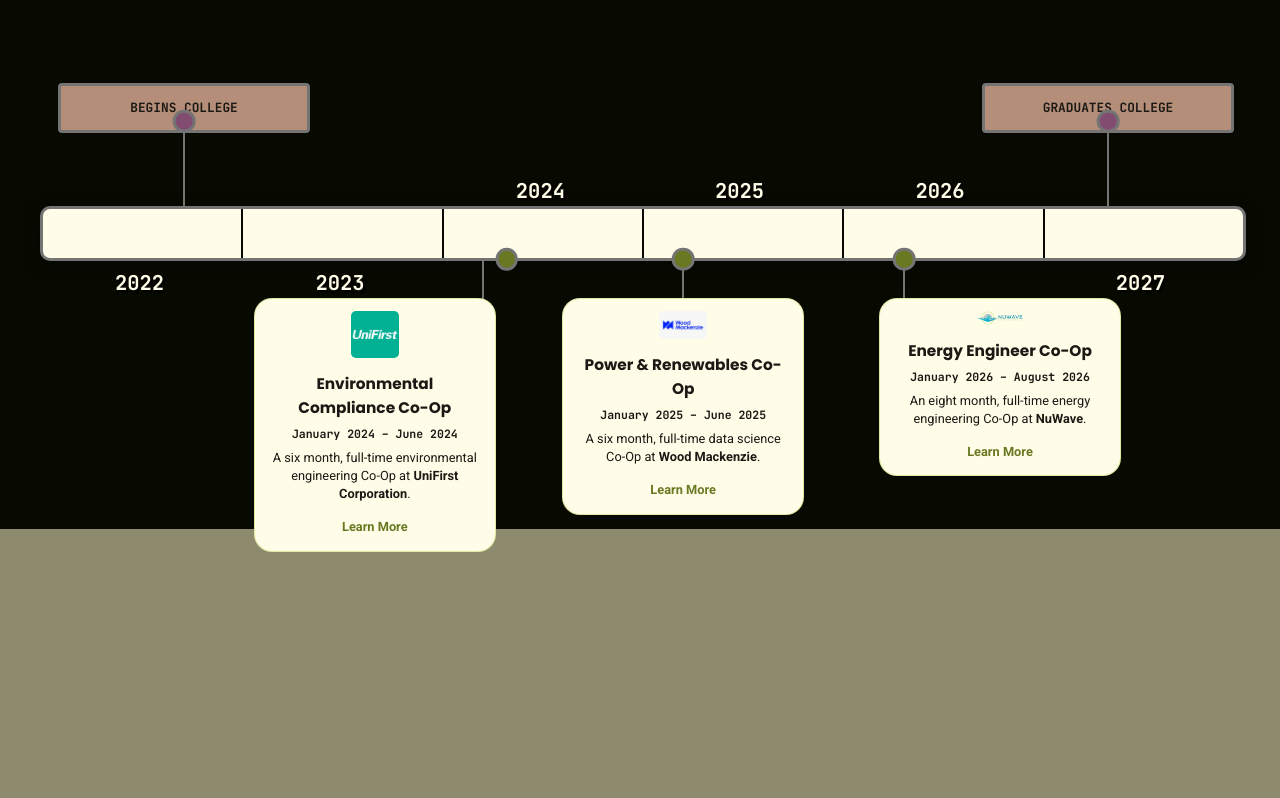
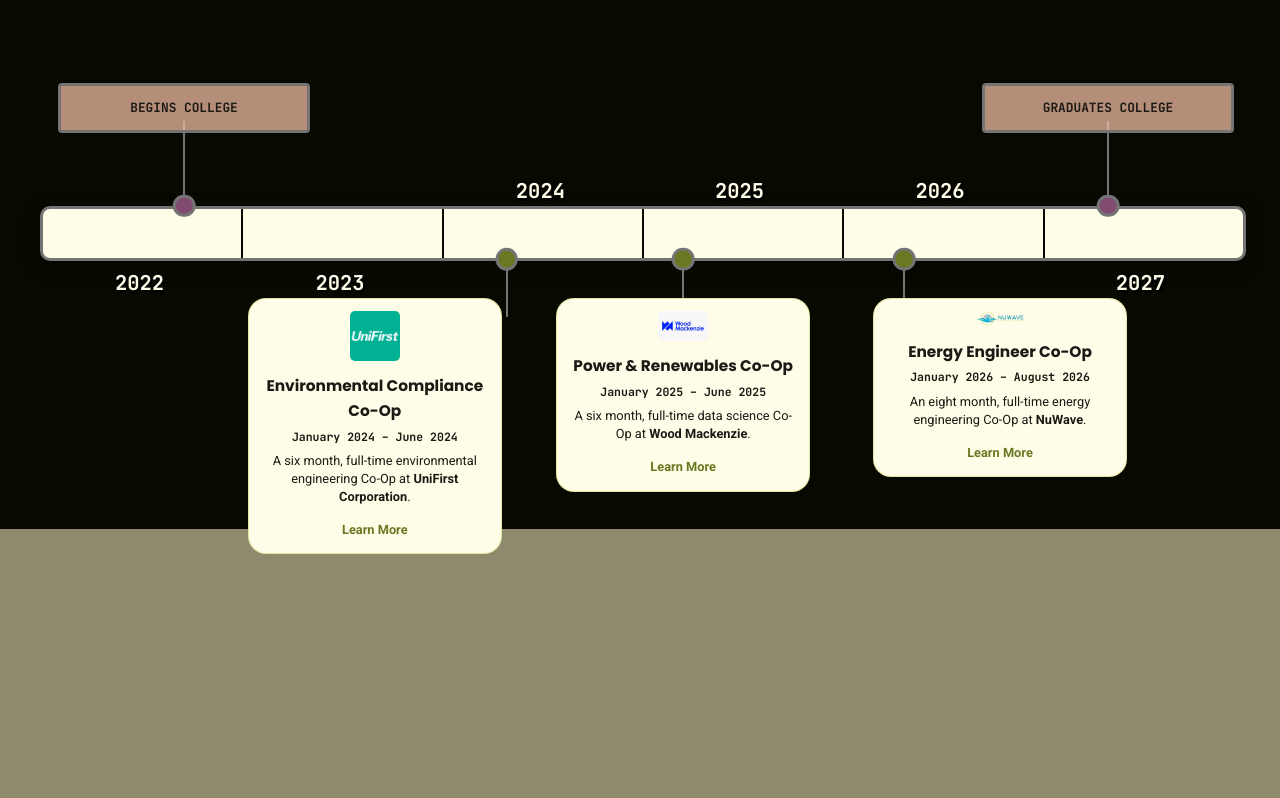
Before and after one commit to elliewilliams407/Danielle-Williams-Portfolio, a plain HTML site: page index.html in a window 1280 px wide. Shown: the part 3110-3908 px from the top of the page. Drawn offline with nearby package versions, Linux system fonts and the light colour scheme; a web font is replaced by a local one.

Commit message:
minor tweaks

```diff
--- a/index.html
+++ b/index.html
@@ -152,16 +152,16 @@ document.addEventListener('DOMContentLoaded', function () {
 
                 <!-- Milestone: begins college (end of 2022) -->
                 <div class="exp-node-line" style="left:12%; top:25%; height:22%;"></div>
-                <div class="exp-node-circle milestone" style="left:12%; top:25%;"></div>
+                <div class="exp-node-circle milestone" style="left:12%; top:47%;"></div>
                 <div class="exp-milestone-box" style="left:12%; top:15%;">BEGINS COLLEGE</div>
 
                 <!-- Milestone: graduates college (start of 2027) -->
                 <div class="exp-node-line" style="left:89%; top:25%; height:22%;"></div>
-                <div class="exp-node-circle milestone" style="left:89%; top:25%;"></div>
+                <div class="exp-node-circle milestone" style="left:89%; top:47%;"></div>
                 <div class="exp-milestone-box" style="left:89%; top:15%;">GRADUATES COLLEGE</div>
 
                 <!-- Job: UniFirst (start of 2024) -->
-                <div class="exp-node-line" style="left:36.9%; top:61%; height:15%;"></div>
+                <div class="exp-node-line" style="left:38.9%; top:61%; height:15%;"></div>
                 <div class="exp-node-circle job" style="left:38.9%; top:61%;"></div>
                 <div class="exp-job-card" style="left:27.9%; top:71%;">
                   <img src="images/unifirst.png" alt="UniFirst Logo">
--- a/style.css
+++ b/style.css
@@ -467,7 +467,7 @@ section h4 {
 
 .exp-job-card {
   position: absolute;
-  width: 18%;
+  width: 19%;
   min-width: 150px;
   max-width: 260px;
   transform: translateX(-50%);
```
